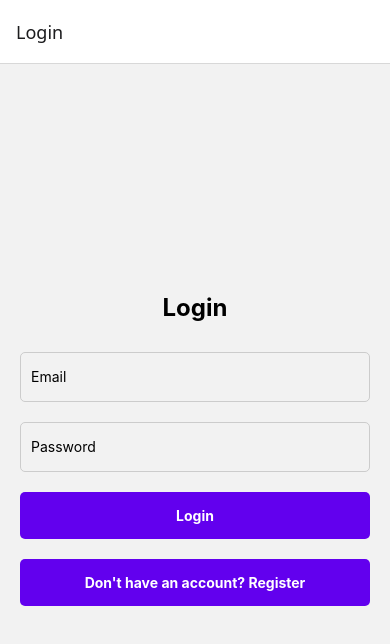
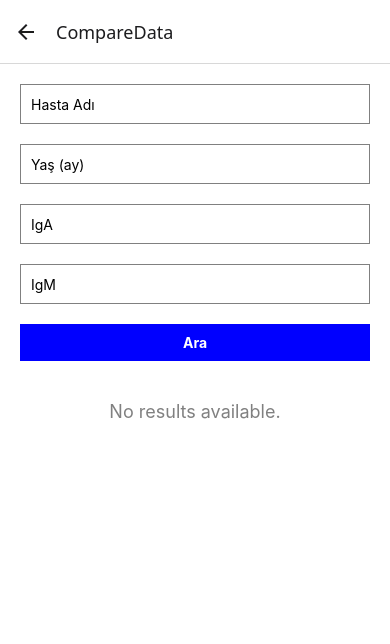
Before and after one commit to gizemsangur1/lab, a React Native app: screen /CompareData in a window 390 px wide. Shown: the top 644 px of the page. Built offline with nearby package versions, Linux system fonts and the light colour scheme.

Commit message:
[feature] CompareData added

```diff
--- a/App.js
+++ b/App.js
@@ -11,13 +11,14 @@ import TestResults from './screens/UserScreens/TestResults';
 import DataEntry from './screens/DoctorScreens/DataEntry';
 import { NavigationContainer } from '@react-navigation/native';
 import { createStackNavigator } from '@react-navigation/stack';
+import CompareData from './screens/DoctorScreens/CompareData';
 
 const Stack = createStackNavigator();
 
 export default function App() {
   return (
     <NavigationContainer>
-      <Stack.Navigator initialRouteName="Login">
+      <Stack.Navigator initialRouteName="DoctorScreen">
         <Stack.Screen name="Login" component={LoginScreen} />
         <Stack.Screen name="Register" component={RegisterScreen} />
         <Stack.Screen name="UserMain" component={UserMain} />
@@ -28,6 +29,7 @@ export default function App() {
         <Stack.Screen name="Guides" component={Guides} />
         <Stack.Screen name="TestResults" component={TestResults} />
         <Stack.Screen name="DataEntry" component={DataEntry} />
+        <Stack.Screen name="CompareData" component={CompareData} />
 
       </Stack.Navigator>
     </NavigationContainer>
--- /dev/null
+++ b/screens/DoctorScreens/CompareData.jsx
@@ -0,0 +1,227 @@
+import React, { useState, useEffect } from "react";
+import {
+  View,
+  Text,
+  TextInput,
+  StyleSheet,
+  ScrollView,
+  TouchableOpacity,
+} from "react-native";
+import { collection, getDocs, query, where } from "firebase/firestore";
+import { firestore } from "../../FirebaseConfig";
+import Icon from "react-native-vector-icons/Ionicons";
+import apData from '../../json/ap.json';
+import cilvData from '../../json/cilv.json';
+import tjpData from '../../json/tjp.json';
+
+const guides = [
+  { name: "A Kılavuzu", data: apData },
+  { name: "B Kılavuzu", data: cilvData },
+  { name: "C Kılavuzu", data: tjpData },
+];
+
+const CompareData = () => {
+  const [patientName, setPatientName] = useState("");
+  const [age, setAge] = useState("");
+  const [igA, setIgA] = useState("");
+  const [igM, setIgM] = useState("");
+  const [patientData, setPatientData] = useState([]);
+  const [comparisonResults, setComparisonResults] = useState([]);
+
+  const handleSearch = async () => {
+    try {
+      const testCollection = collection(firestore, "patientTestResults");
+      const q = query(testCollection, where("patientName", "==", patientName));
+      const querySnapshot = await getDocs(q);
+
+      if (!querySnapshot.empty) {
+        const data = querySnapshot.docs.map((doc) => doc.data());
+        setPatientData(data);
+      } else {
+        console.log("No matching documents.");
+      }
+    } catch (error) {
+      console.error("Error fetching patient data: ", error);
+    }
+  };
+
+  const compareData = () => {
+    const ageMonths = parseInt(age, 10);
+    const igAValue = parseFloat(igA);
+    const igMValue = parseFloat(igM);
+
+    const results = guides.map((guide) => {
+      const igARange = getRange(ageMonths, guide.data.IgA);
+      const igMRange = getRange(ageMonths, guide.data.IgM);
+
+      return {
+        guide: guide.name,
+        IgA: igARange ? getComparisonResult(igAValue, igARange) : "N/A",
+        IgM: igMRange ? getComparisonResult(igMValue, igMRange) : "N/A",
+      };
+    });
+
+    setComparisonResults(results);
+  };
+
+  useEffect(() => {
+    if (patientData.length > 0) {
+      compareData();
+    }
+  }, [patientData]);
+
+  const getRange = (ageMonths, data) => {
+    return data.find(
+      (range) =>
+        ageMonths >= range.min_age_month &&
+        (range.max_age_month === null || ageMonths <= range.max_age_month)
+    );
+  };
+
+  const getComparisonResult = (value, range) => {
+    if (value < range.min_val) {
+      return "düşük";
+    } else if (value > range.max_val) {
+      return "yüksek";
+    } else {
+      return "normal";
+    }
+  };
+
+  const getArrowIcon = (currentValue, previousValue) => {
+    if (currentValue < previousValue) {
+      return <Icon name="arrow-down" size={20} color="red" />;
+    } else if (currentValue > previousValue) {
+      return <Icon name="arrow-up" size={20} color="green" />;
+    } else {
+      return <Icon name="swap-horizontal" size={20} color="blue" />;
+    }
+  };
+
+  return (
+    <View style={styles.container}>
+      <TextInput
+        style={styles.input}
+        placeholder="Hasta Adı"
+        value={patientName}
+        onChangeText={setPatientName}
+      />
+      <TextInput
+        style={styles.input}
+        placeholder="Yaş (ay)"
+        value={age}
+        onChangeText={setAge}
+        keyboardType="numeric"
+      />
+      <TextInput
+        style={styles.input}
+        placeholder="IgA"
+        value={igA}
+        onChangeText={setIgA}
+        keyboardType="numeric"
+      />
+      <TextInput
+        style={styles.input}
+        placeholder="IgM"
+        value={igM}
+        onChangeText={setIgM}
+        keyboardType="numeric"
+      />
+      <TouchableOpacity style={styles.button} onPress={handleSearch}>
+        <Text style={styles.buttonText}>Ara</Text>
+      </TouchableOpacity>
+      <ScrollView>
+        {comparisonResults.length > 0 ? (
+          comparisonResults.map((result, index) => (
+            <View key={index} style={styles.resultContainer}>
+              <Text style={styles.resultText}>{result.guide}</Text>
+              <Text style={styles.resultText}>IgA: {result.IgA}</Text>
+              <Text style={styles.resultText}>IgM: {result.IgM}</Text>
+            </View>
+          ))
+        ) : (
+          <Text style={styles.noResultsText}>No results available.</Text>
+        )}
+        {patientData.length > 0 && (
+          <View style={styles.resultContainer}>
+            <Text style={styles.resultText}>Önceki Sonuçlar:</Text>
+            {patientData.map((data, index) => (
+              <View key={index} style={styles.dataContainer}>
+                <Text style={styles.dataText}>Tarih: {data.date}</Text>
+                <Text style={styles.dataText}>IgA: {data.IgA}</Text>
+                <Text style={styles.dataText}>IgM: {data.IgM}</Text>
+                {index > 0 && (
+                  <View style={styles.comparisonContainer}>
+                    <Text style={styles.dataText}>
+                      IgA: {getArrowIcon(data.IgA, patientData[index - 1].IgA)}
+                    </Text>
+                    <Text style={styles.dataText}>
+                      IgM: {getArrowIcon(data.IgM, patientData[index - 1].IgM)}
+                    </Text>
+                  </View>
+                )}
+              </View>
+            ))}
+          </View>
+        )}
+      </ScrollView>
+    </View>
+  );
+};
+
+const styles = StyleSheet.create({
+  container: {
+    flex: 1,
+    padding: 20,
+    backgroundColor: "#fff",
+  },
+  input: {
+    height: 40,
+    borderColor: "gray",
+    borderWidth: 1,
+    marginBottom: 20,
+    paddingHorizontal: 10,
+  },
+  button: {
+    backgroundColor: "blue",
+    padding: 10,
+    alignItems: "center",
+    marginBottom: 20,
+  },
+  buttonText: {
+    color: "white",
+    fontWeight: "bold",
+  },
+  resultContainer: {
+    padding: 10,
+    borderBottomWidth: 1,
+    borderBottomColor: "gray",
+    marginBottom: 10,
+  },
+  resultText: {
+    fontSize: 16,
+    marginBottom: 5,
+  },
+  noResultsText: {
+    textAlign: "center",
+    marginTop: 20,
+    fontSize: 18,
+    color: "gray",
+  },
+  dataContainer: {
+    padding: 10,
+    borderBottomWidth: 1,
+    borderBottomColor: "gray",
+    marginBottom: 10,
+  },
+  dataText: {
+    fontSize: 16,
+    marginBottom: 5,
+  },
+  comparisonContainer: {
+    flexDirection: "row",
+    justifyContent: "space-between",
+  },
+});
+
+export default CompareData;
--- a/screens/DoctorScreens/DoctorMainScreen.jsx
+++ b/screens/DoctorScreens/DoctorMainScreen.jsx
@@ -29,7 +29,9 @@ export default function DoctorMainScreen() {
           </TouchableOpacity>
           </View>
           <View style={styles.item}>
-            <Text>Tahlilleri Listele</Text>
+          <TouchableOpacity onPress={() => navigation.navigate("CompareData")}>
+            <Text> Compare Data</Text>
+          </TouchableOpacity>
           </View>
         </View>
       </ScrollView>
--- a/screens/UserScreens/TestResults.jsx
+++ b/screens/UserScreens/TestResults.jsx
@@ -150,9 +150,11 @@ const styles = StyleSheet.create({
   headerCell: {
     fontWeight: "bold",
     backgroundColor: "#ddd",
+    textAlign: "center",
   },
   nameCell: {
     flex: 2,
+    textAlign: "left",
   },
 });
 
```
